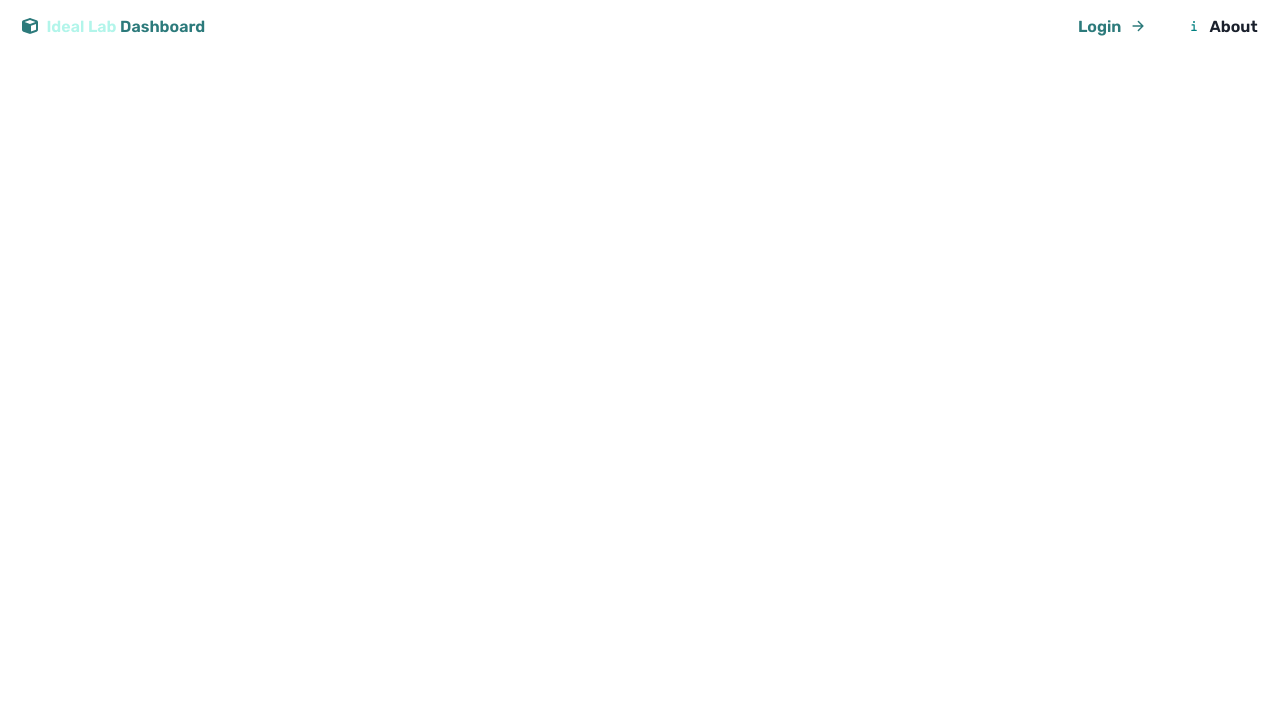
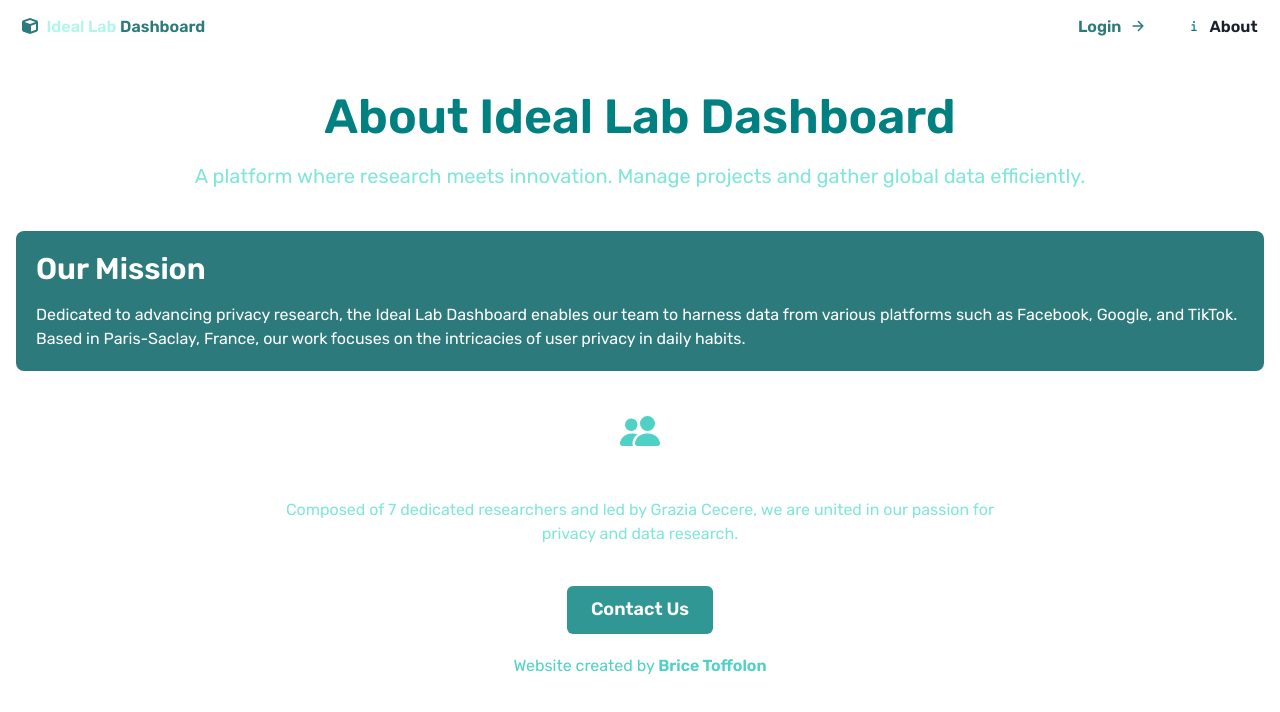
Before and after one commit to IMT-BS-Digital-Economics/ideal_lab_front, a Next.js app: page /about in a window 1280 px wide. Shown: the top 712 px of the page. Built offline with nearby package versions, Linux system fonts and the light colour scheme; no server answers.

Commit message:
feat: feat add about page

```diff
--- a/src/components/landing/aboutContent.js
+++ b/src/components/landing/aboutContent.js
@@ -1,33 +1,65 @@
 import {
+    Box,
     Container,
+    Heading,
+    Text,
     SimpleGrid,
     Image,
+    Button,
+    Icon,
+    Link,
+    VStack,
+    HStack,
     Flex,
-    Heading,
-    Text,
-    Stack,
-    StackDivider,
-    Icon,
-    useColorModeValue,
-} from '@chakra-ui/react'
-
-import { IoAnalyticsSharp, IoLogoBitcoin, IoSearchSharp } from 'react-icons/io5'
-
-const Feature = ({ text, icon, iconBg }) => {
-    return (
-        <Stack direction={'row'} align={'center'}>
-            <Flex w={8} h={8} align={'center'} justify={'center'} rounded={'full'} bg={iconBg}>
-                {icon}
-            </Flex>
-            <Text fontWeight={600}>{text}</Text>
-        </Stack>
-    )
-}
+    Spacer,
+} from '@chakra-ui/react';
+import { FaFacebook, FaGoogle, FaTikTok } from 'react-icons/fa';
+import { BsFillPeopleFill } from 'react-icons/bs';
+import NextLink from 'next/link';
 
 const AboutContent = () => {
     return (
-        <></>
-    )
-}
+        <Box color="white">
+            <Container maxW="container.xl" py={10}>
+                <VStack spacing={5} textAlign="center" mb={10}>
+                    <Heading color="teal" size="2xl">About Ideal Lab Dashboard</Heading>
+                    <Text fontSize="xl" color="teal.200">
+                        A platform where research meets innovation. Manage projects and gather global data efficiently.
+                    </Text>
+                </VStack>
+
+                {/* Project Overview */}
+                <Box bg="teal.600" borderRadius="lg" p={5} mb={10}>
+                    <Heading size="lg" mb={4}>Our Mission</Heading>
+                    <Text>
+                        Dedicated to advancing privacy research, the Ideal Lab Dashboard enables our team to harness data from various platforms such as Facebook, Google, and TikTok. Based in Paris-Saclay, France, our work focuses on the intricacies of user privacy in daily habits.
+                    </Text>
+                </Box>
+
+                <Flex direction="column" align="center" justify="center">
+                    <Box width={{ base: "100%", md: "80%", lg: "60%" }} textAlign="center">
+                        <Icon as={BsFillPeopleFill} w={10} h={10} color="teal.300" />
+                        <Heading size="md" my={2}>Meet the Team</Heading>
+                        <Text color="teal.200">Composed of 7 dedicated researchers and led by Grazia Cecere, we are united in our passion for privacy and data research.</Text>
+                    </Box>
+                    {/* Additional content or team members can be added here within their own Box components, following the same width pattern. */}
+                </Flex>
+
+                {/* Call to Action */}
+                <Flex justifyContent="center" mt={10}>
+                    <Button as="a" colorScheme="teal" size="lg">
+                        Contact Us
+                    </Button>
+                </Flex>
+
+                <Box textAlign="center" py={5}>
+                    <Text fontSize="md" color="teal.300">
+                        Website created by <Text as="span" fontWeight="bold">Brice Toffolon</Text>
+                    </Text>
+                </Box>
+            </Container>
+        </Box>
+    );
+};
 
 export default AboutContent;
```
